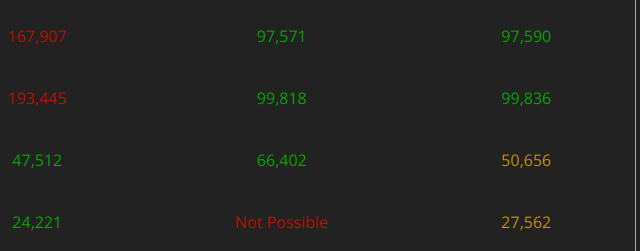
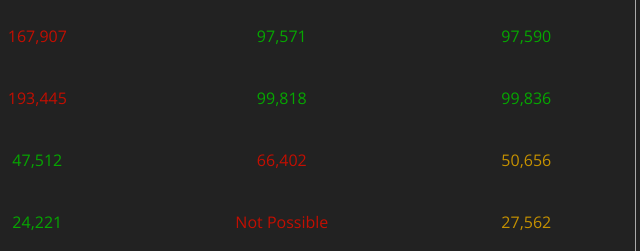
Before and after one commit to badbabybearbots/badbabybearbots.github.io, a plain HTML site: page docs/erc721b.html in a window 1280 px wide. Shown: the part 1940-2191 px from the top of the page, 454-1094 px from the left. Drawn offline with nearby package versions, Linux system fonts and the light colour scheme.

Commit message:
css fixes

```diff
--- a/docs/erc721b.html
+++ b/docs/erc721b.html
@@ -185,7 +185,7 @@
           <tr>
             <td><strong>Transfer</strong></td>
             <td class="text-success">47,512</td>
-            <td class="text-success">66,402</td>
+            <td class="text-danger">66,402</td>
             <td class="text-warning">50,656</td>
           </tr>
           <tr>
```
